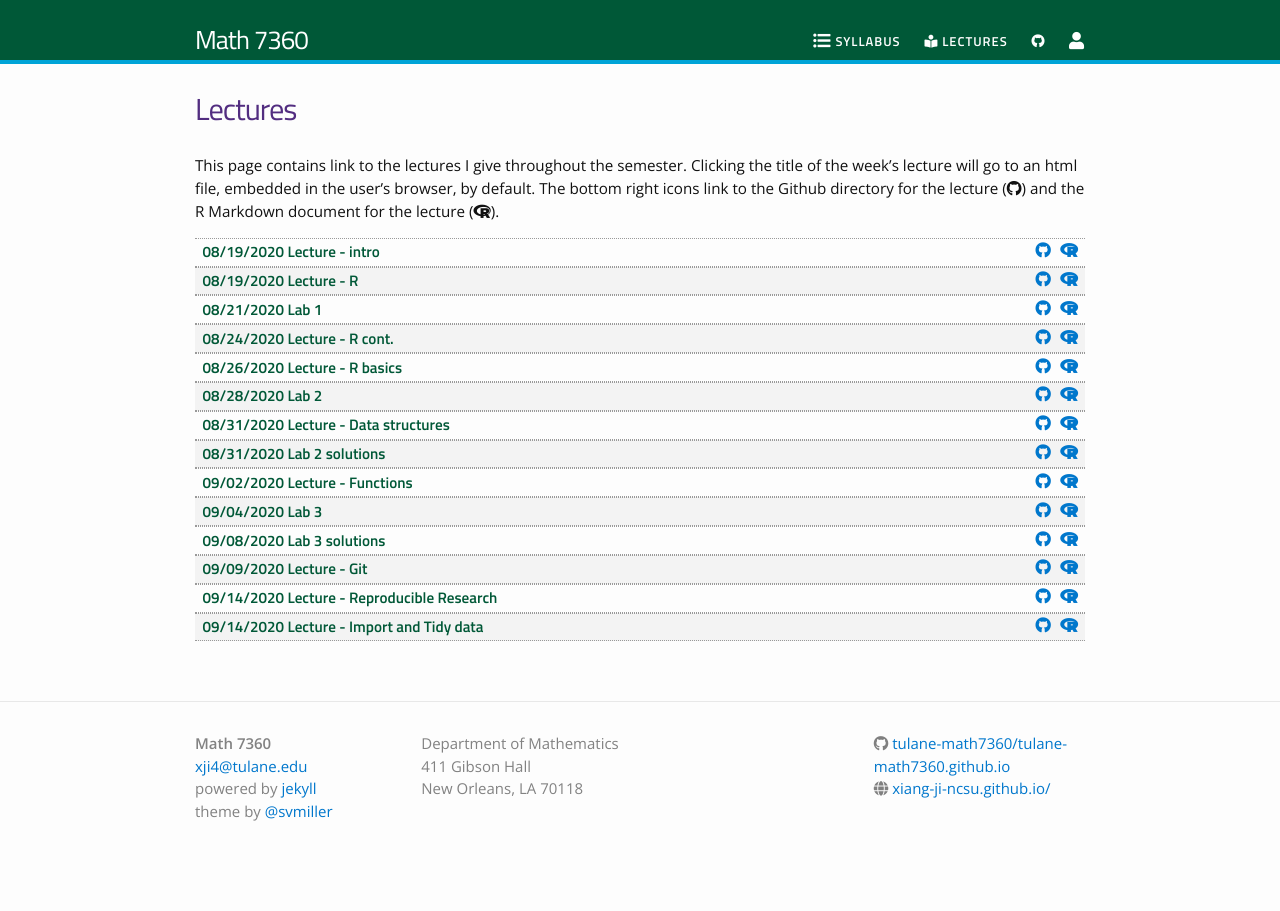
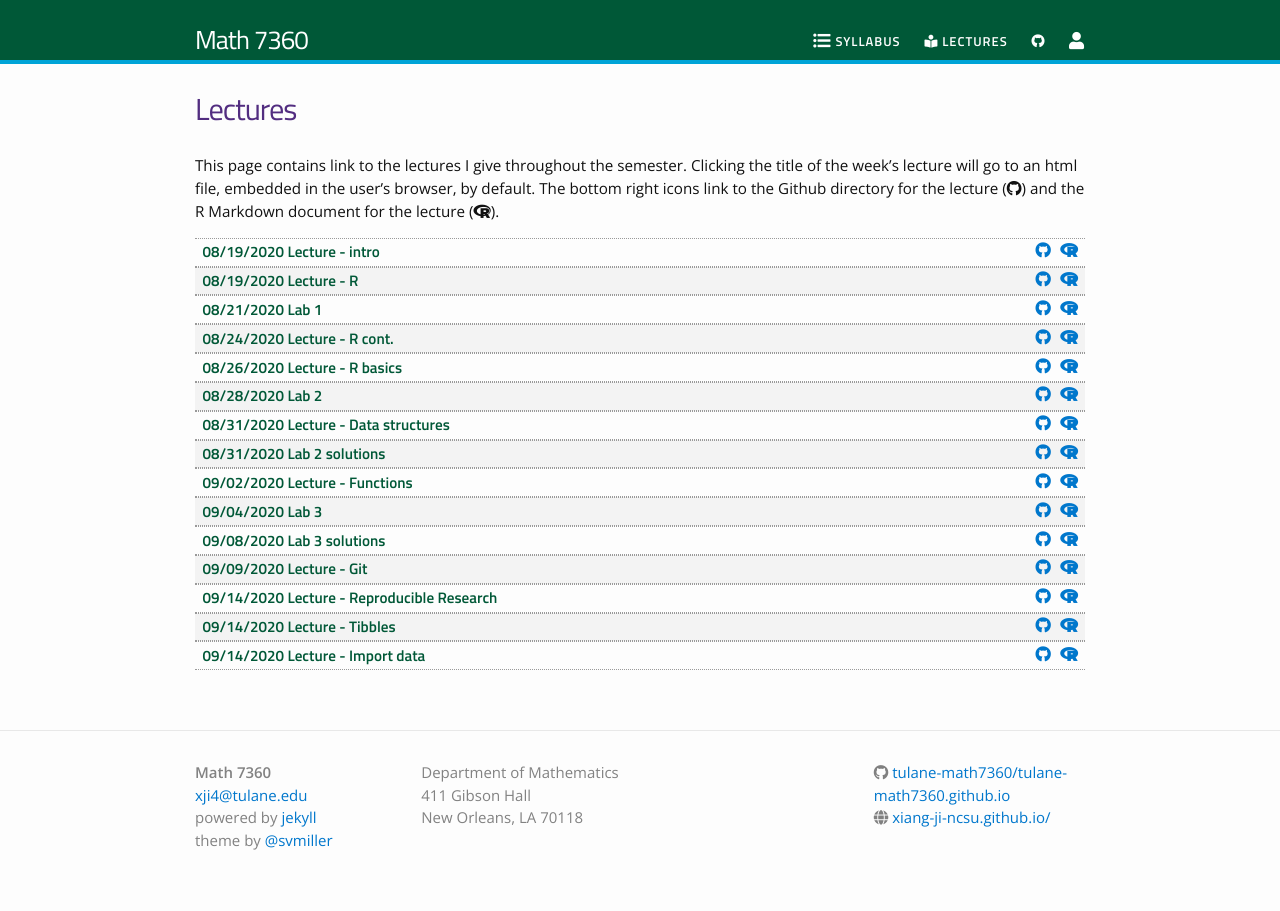
Before and after one commit to tulane-math7360/tulane-math7360.github.io, a Jekyll site: the page built from lectures.md, in a window 1280 px wide. Built offline with Jekyll 4.4.1, drawn with Linux system fonts in a browser that asks for light colours; nearby versions of some CDN libraries.

Commit message:
publish data import lecture slides

```diff
--- a/_data/lectures.yml
+++ b/_data/lectures.yml
@@ -63,7 +63,12 @@
   dirname: slides/08-Reproducible_Research
   tldr: "Week 5 lecture 7"
 
-- title: "09/14/2020 Lecture - Import and Tidy data"
+- title: "09/14/2020 Lecture - Tibbles"
   filename: Tidy
   dirname: slides/09-Tidy
   tldr: "Week 5 lecture 7"
+
+- title: "09/14/2020 Lecture - Import data"
+  filename: Tidy_2
+  dirname: slides/09-Tidy
+  tldr: "Week 5 lecture 7"
```
